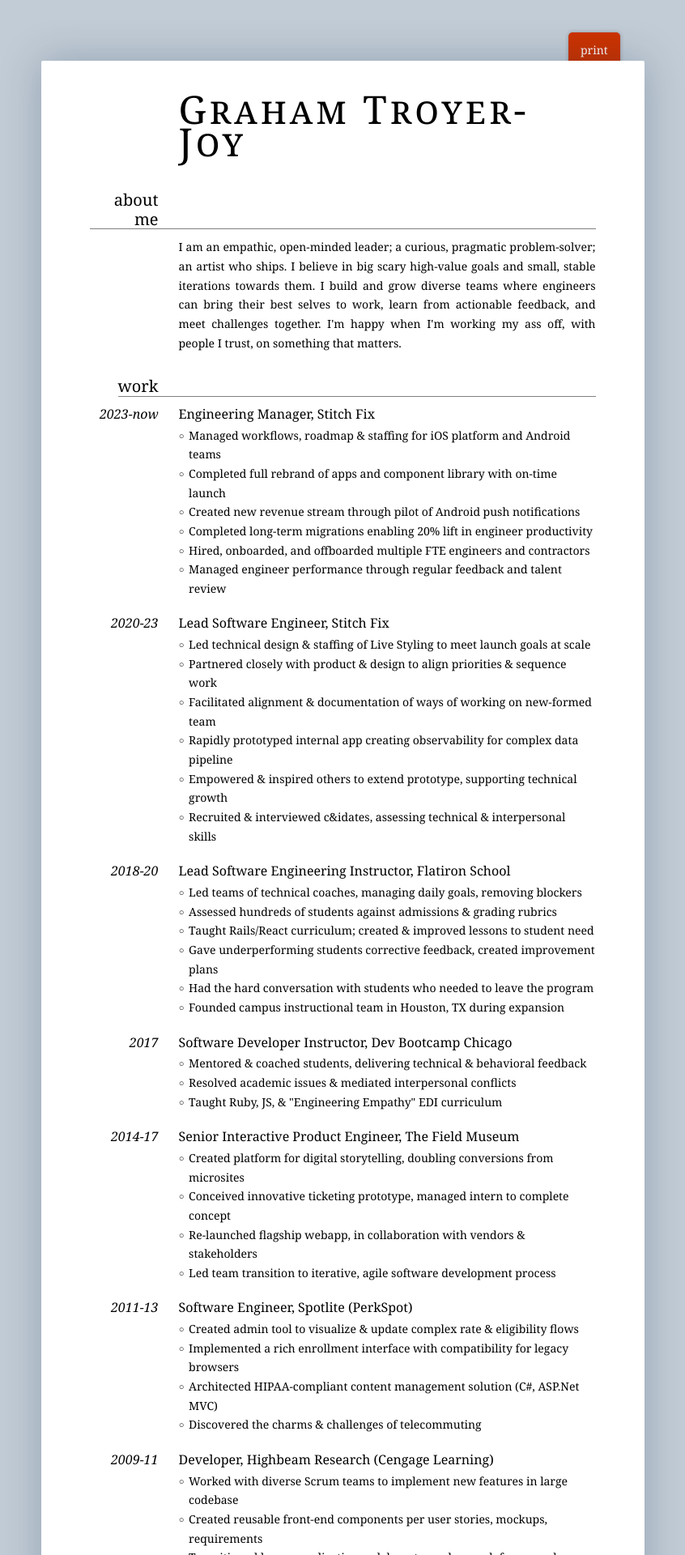
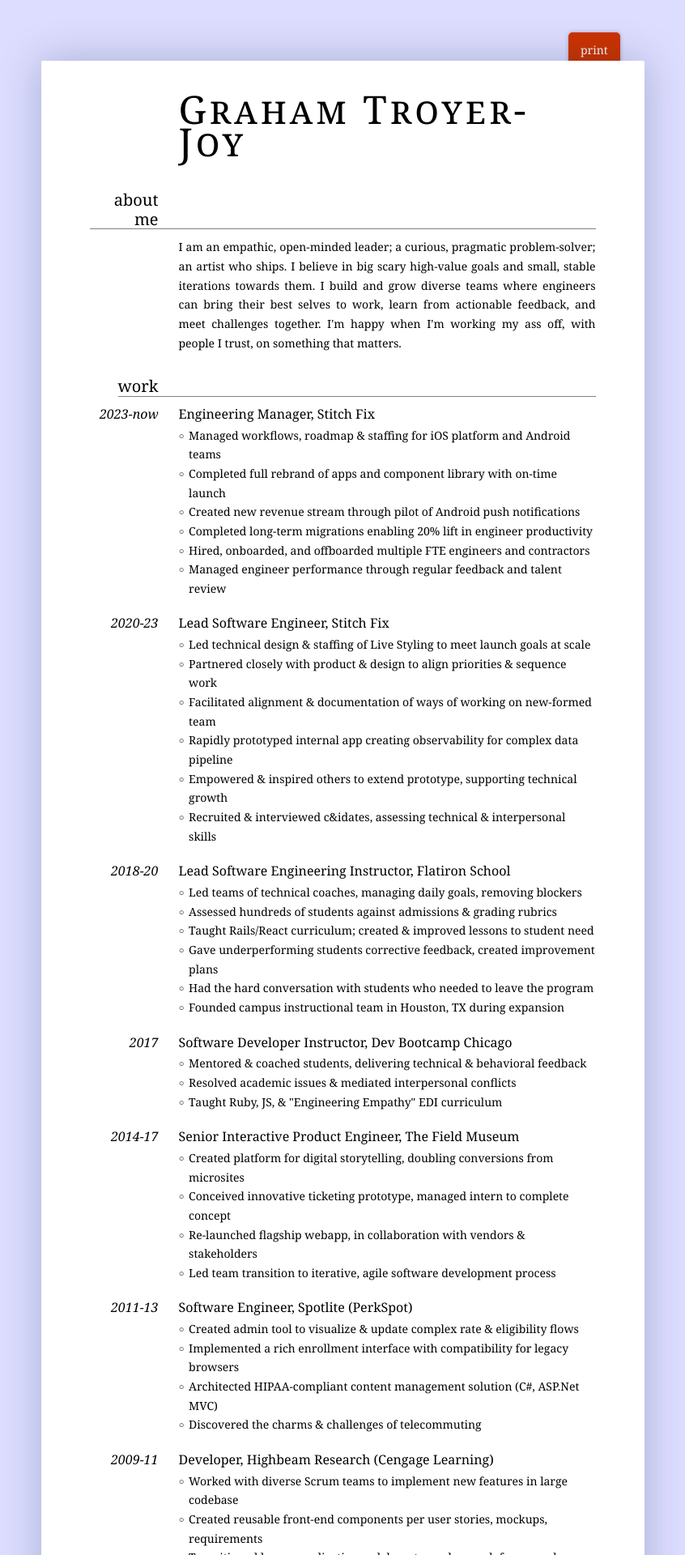
Before and after one commit to telegraham/resume, a Jekyll site: the page built from index.html, in a window 1280 px wide. Shown: the top 1920 px of the page at 81% size, without its empty margins (217-1063 px from the left). Built offline with Jekyll 4.4.1, drawn with Linux system fonts in a browser that asks for light colours.

Commit message:
color rebrand

```diff
--- a/_sass/style.scss
+++ b/_sass/style.scss
@@ -5,9 +5,9 @@
 $sidebarWidth: 85px;
 $outerPadding: 60px;
 $breakpoint: $mainContentWidth + $gutterWidth + $sidebarWidth + $outerPadding * 2 + 2;
-$darkRed: #c30;
-$red: #f00;
-$stormBlue: #c2ccd6;
+$darkRed: #fc0;
+$red: #fe0;
+$stormBlue: #ddf;
 $stormBlueShadow: hsla(210, 100%, 15%, .25);
 
 @page {
```
